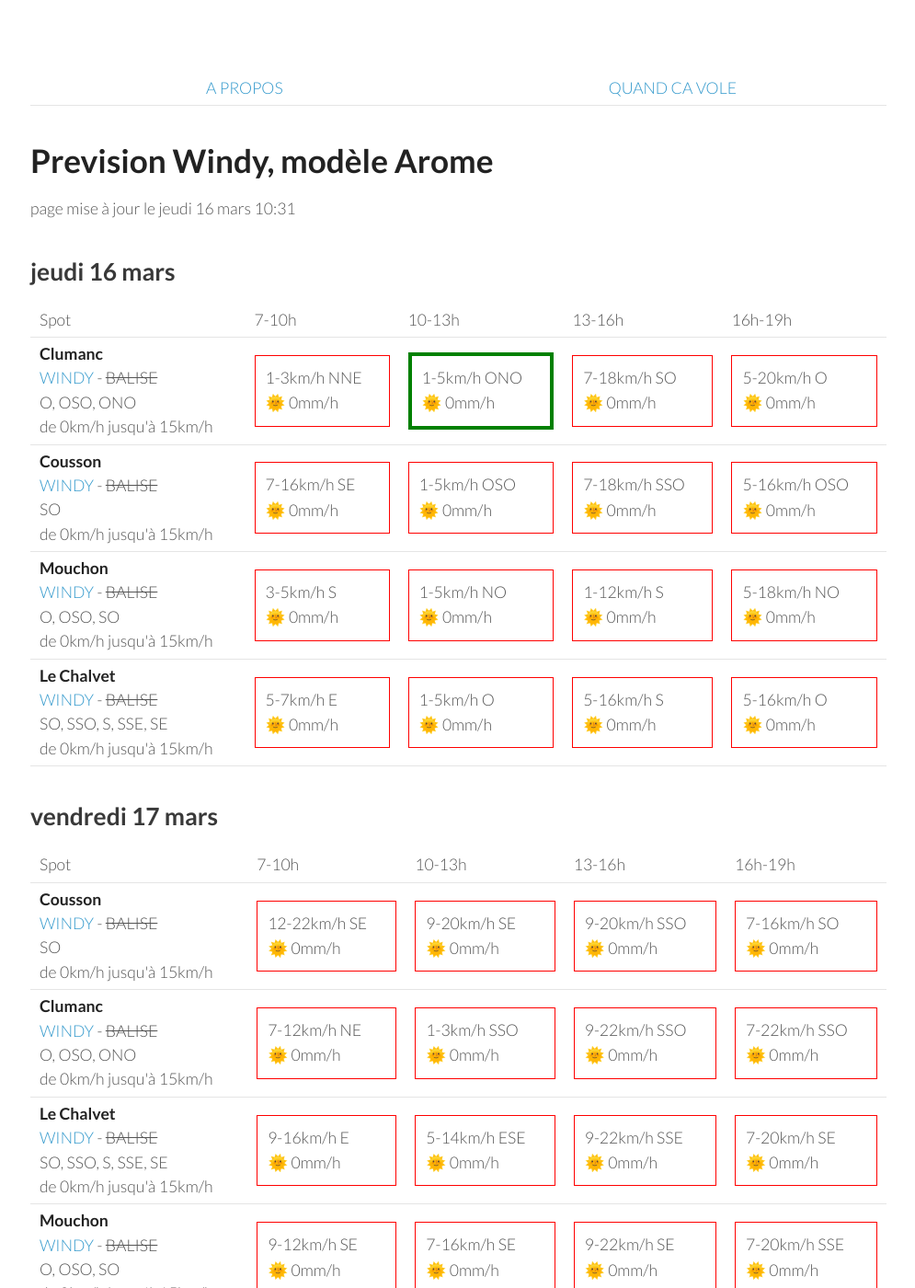
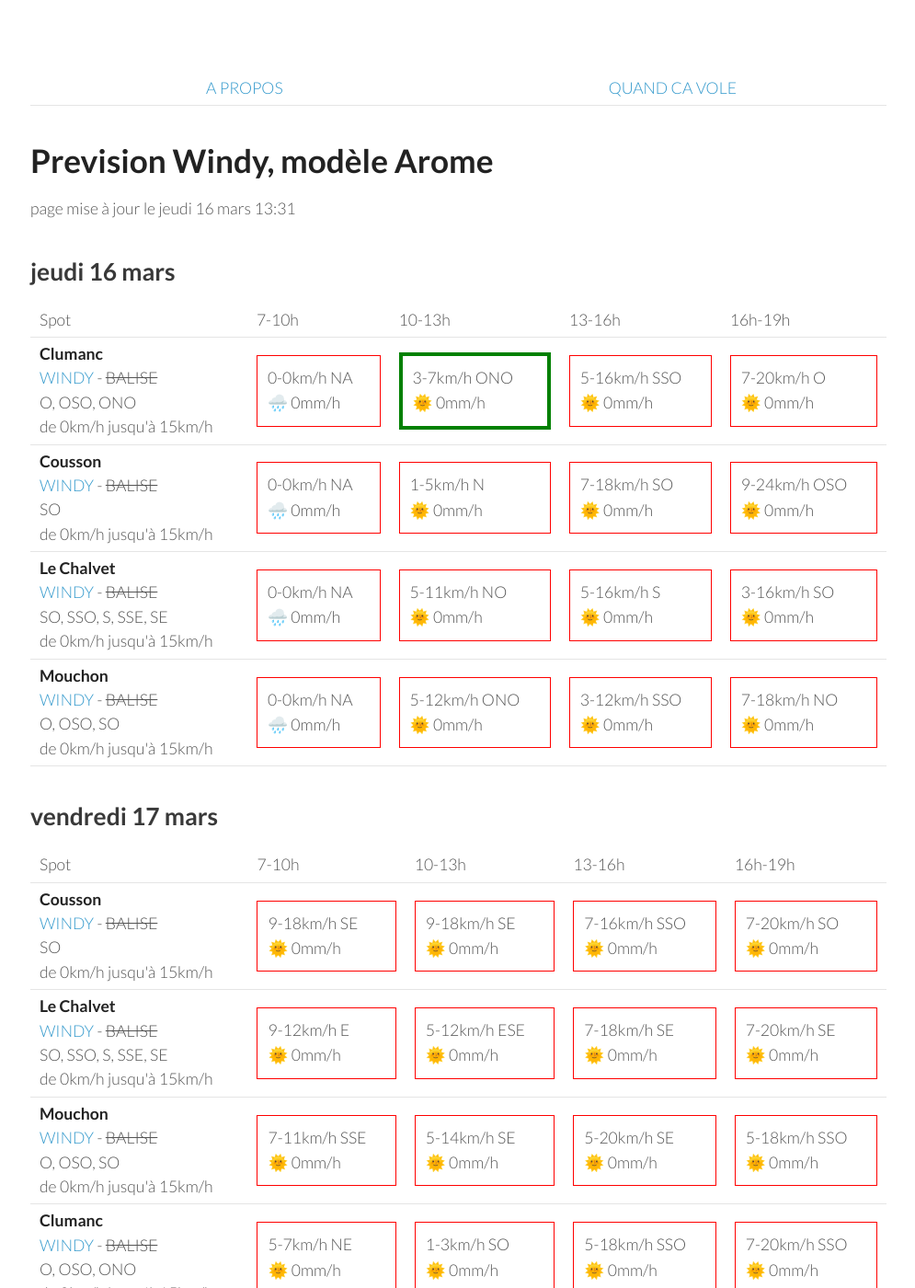
Before and after one commit to parapente-dans-le-nord/parapente-dans-le-nord.github.io, a Jekyll site: the page built from serre_poncon.markdown, in a window 1280 px wide and 1400 px high. Shown: the whole window at 92% size, without its empty margins (25-1020 px from the left). Built offline with Jekyll 4.4.1, drawn with Linux system fonts in a browser that asks for light colours.

Commit message:
update index.markdown

```diff
--- a/serre_poncon.markdown
+++ b/serre_poncon.markdown
@@ -7,7 +7,7 @@ title:  "Tous les spots"
 {: .links}
 
 # Prevision Windy, modèle Arome
-page mise à jour le jeudi 16 mars 10:31
+page mise à jour le jeudi 16 mars 13:31
 
 ## jeudi 16 mars
 
@@ -24,41 +24,37 @@ page mise à jour le jeudi 16 mars 10:31
 <tr>
         <td><strong>Clumanc</strong><br><a href="https://windy.com/44.027/6.402?43.914,6.403,10,m:eSxaglP">WINDY</a> - <span class="no-balise"> BALISE </span><br> <span class="vent-favorable">O, OSO, ONO</span><br><span class="force-vent">de 0km/h jusqu'à 15km/h</span> </td>
 
-            <td><div class="not-flyable"><p>1-3km/h NNE</p><p>🌞 0mm/h</p></div></td>
-            <td><div class="flyable"><p>1-5km/h ONO</p><p>🌞 0mm/h</p></div></td>
-            <td><div class="not-flyable"><p>7-18km/h SO</p><p>🌞 0mm/h</p></div></td>
-            <td><div class="not-flyable"><p>5-20km/h O</p><p>🌞 0mm/h</p></div></td>
-
+            <td><div class="not-flyable"><p>0-0km/h NA</p><p>🌧️ 0mm/h</p></div></td>
+            <td><div class="flyable"><p>3-7km/h ONO</p><p>🌞 0mm/h</p></div></td>
+            <td><div class="not-flyable"><p>5-16km/h SSO</p><p>🌞 0mm/h</p></div></td>
+            <td><div class="not-flyable"><p>7-20km/h O</p><p>🌞 0mm/h</p></div></td>
 
     </tr>
 <tr>
         <td><strong>Cousson</strong><br><a href="https://windy.com/44.054/6.240?43.940,6.241,10,m:eSAaglz">WINDY</a> - <span class="no-balise"> BALISE </span><br> <span class="vent-favorable">SO</span><br><span class="force-vent">de 0km/h jusqu'à 15km/h</span> </td>
 
-            <td><div class="not-flyable"><p>7-16km/h SE</p><p>🌞 0mm/h</p></div></td>
-            <td><div class="not-flyable"><p>1-5km/h OSO</p><p>🌞 0mm/h</p></div></td>
-            <td><div class="not-flyable"><p>7-18km/h SSO</p><p>🌞 0mm/h</p></div></td>
-            <td><div class="not-flyable"><p>5-16km/h OSO</p><p>🌞 0mm/h</p></div></td>
+            <td><div class="not-flyable"><p>0-0km/h NA</p><p>🌧️ 0mm/h</p></div></td>
+            <td><div class="not-flyable"><p>1-5km/h N</p><p>🌞 0mm/h</p></div></td>
+            <td><div class="not-flyable"><p>7-18km/h SO</p><p>🌞 0mm/h</p></div></td>
+            <td><div class="not-flyable"><p>9-24km/h OSO</p><p>🌞 0mm/h</p></div></td>
 
+    </tr>
+<tr>
+        <td><strong>Le Chalvet</strong><br><a href="https://windy.com/43.979/6.480?43.866,6.480,10,m:eSsaglX">WINDY</a> - <span class="no-balise"> BALISE </span><br> <span class="vent-favorable">SO, SSO, S, SSE, SE</span><br><span class="force-vent">de 0km/h jusqu'à 15km/h</span> </td>
+
+            <td><div class="not-flyable"><p>0-0km/h NA</p><p>🌧️ 0mm/h</p></div></td>
+            <td><div class="not-flyable"><p>5-11km/h NO</p><p>🌞 0mm/h</p></div></td>
+            <td><div class="not-flyable"><p>5-16km/h S</p><p>🌞 0mm/h</p></div></td>
+            <td><div class="not-flyable"><p>3-16km/h SO</p><p>🌞 0mm/h</p></div></td>
 
     </tr>
 <tr>
         <td><strong>Mouchon</strong><br><a href="https://windy.com/43.992/6.424?43.878,6.425,10,m:eSuaglR">WINDY</a> - <span class="no-balise"> BALISE </span><br> <span class="vent-favorable">O, OSO, SO</span><br><span class="force-vent">de 0km/h jusqu'à 15km/h</span> </td>
 
-            <td><div class="not-flyable"><p>3-5km/h S</p><p>🌞 0mm/h</p></div></td>
-            <td><div class="not-flyable"><p>1-5km/h NO</p><p>🌞 0mm/h</p></div></td>
-            <td><div class="not-flyable"><p>1-12km/h S</p><p>🌞 0mm/h</p></div></td>
-            <td><div class="not-flyable"><p>5-18km/h NO</p><p>🌞 0mm/h</p></div></td>
-
-
-    </tr>
-<tr>
-        <td><strong>Le Chalvet</strong><br><a href="https://windy.com/43.979/6.480?43.866,6.480,10,m:eSsaglX">WINDY</a> - <span class="no-balise"> BALISE </span><br> <span class="vent-favorable">SO, SSO, S, SSE, SE</span><br><span class="force-vent">de 0km/h jusqu'à 15km/h</span> </td>
-
-            <td><div class="not-flyable"><p>5-7km/h E</p><p>🌞 0mm/h</p></div></td>
-            <td><div class="not-flyable"><p>1-5km/h O</p><p>🌞 0mm/h</p></div></td>
-            <td><div class="not-flyable"><p>5-16km/h S</p><p>🌞 0mm/h</p></div></td>
-            <td><div class="not-flyable"><p>5-16km/h O</p><p>🌞 0mm/h</p></div></td>
-
+            <td><div class="not-flyable"><p>0-0km/h NA</p><p>🌧️ 0mm/h</p></div></td>
+            <td><div class="not-flyable"><p>5-12km/h ONO</p><p>🌞 0mm/h</p></div></td>
+            <td><div class="not-flyable"><p>3-12km/h SSO</p><p>🌞 0mm/h</p></div></td>
+            <td><div class="not-flyable"><p>7-18km/h NO</p><p>🌞 0mm/h</p></div></td>
 
     </tr>
 
@@ -80,29 +76,19 @@ page mise à jour le jeudi 16 mars 10:31
 <tr>
         <td><strong>Cousson</strong><br><a href="https://windy.com/44.054/6.240?43.940,6.241,10,m:eSAaglz">WINDY</a> - <span class="no-balise"> BALISE </span><br> <span class="vent-favorable">SO</span><br><span class="force-vent">de 0km/h jusqu'à 15km/h</span> </td>
 
-            <td><div class="not-flyable"><p>12-22km/h SE</p><p>🌞 0mm/h</p></div></td>
-            <td><div class="not-flyable"><p>9-20km/h SE</p><p>🌞 0mm/h</p></div></td>
-            <td><div class="not-flyable"><p>9-20km/h SSO</p><p>🌞 0mm/h</p></div></td>
-            <td><div class="not-flyable"><p>7-16km/h SO</p><p>🌞 0mm/h</p></div></td>
-
-
-    </tr>
-<tr>
-        <td><strong>Clumanc</strong><br><a href="https://windy.com/44.027/6.402?43.914,6.403,10,m:eSxaglP">WINDY</a> - <span class="no-balise"> BALISE </span><br> <span class="vent-favorable">O, OSO, ONO</span><br><span class="force-vent">de 0km/h jusqu'à 15km/h</span> </td>
-
-            <td><div class="not-flyable"><p>7-12km/h NE</p><p>🌞 0mm/h</p></div></td>
-            <td><div class="not-flyable"><p>1-3km/h SSO</p><p>🌞 0mm/h</p></div></td>
-            <td><div class="not-flyable"><p>9-22km/h SSO</p><p>🌞 0mm/h</p></div></td>
-            <td><div class="not-flyable"><p>7-22km/h SSO</p><p>🌞 0mm/h</p></div></td>
+            <td><div class="not-flyable"><p>9-18km/h SE</p><p>🌞 0mm/h</p></div></td>
+            <td><div class="not-flyable"><p>9-18km/h SE</p><p>🌞 0mm/h</p></div></td>
+            <td><div class="not-flyable"><p>7-16km/h SSO</p><p>🌞 0mm/h</p></div></td>
+            <td><div class="not-flyable"><p>7-20km/h SO</p><p>🌞 0mm/h</p></div></td>
 
 
     </tr>
 <tr>
         <td><strong>Le Chalvet</strong><br><a href="https://windy.com/43.979/6.480?43.866,6.480,10,m:eSsaglX">WINDY</a> - <span class="no-balise"> BALISE </span><br> <span class="vent-favorable">SO, SSO, S, SSE, SE</span><br><span class="force-vent">de 0km/h jusqu'à 15km/h</span> </td>
 
-            <td><div class="not-flyable"><p>9-16km/h E</p><p>🌞 0mm/h</p></div></td>
-            <td><div class="not-flyable"><p>5-14km/h ESE</p><p>🌞 0mm/h</p></div></td>
-            <td><div class="not-flyable"><p>9-22km/h SSE</p><p>🌞 0mm/h</p></div></td>
+            <td><div class="not-flyable"><p>9-12km/h E</p><p>🌞 0mm/h</p></div></td>
+            <td><div class="not-flyable"><p>5-12km/h ESE</p><p>🌞 0mm/h</p></div></td>
+            <td><div class="not-flyable"><p>7-18km/h SE</p><p>🌞 0mm/h</p></div></td>
             <td><div class="not-flyable"><p>7-20km/h SE</p><p>🌞 0mm/h</p></div></td>
 
 
@@ -110,10 +96,20 @@ page mise à jour le jeudi 16 mars 10:31
 <tr>
         <td><strong>Mouchon</strong><br><a href="https://windy.com/43.992/6.424?43.878,6.425,10,m:eSuaglR">WINDY</a> - <span class="no-balise"> BALISE </span><br> <span class="vent-favorable">O, OSO, SO</span><br><span class="force-vent">de 0km/h jusqu'à 15km/h</span> </td>
 
-            <td><div class="not-flyable"><p>9-12km/h SE</p><p>🌞 0mm/h</p></div></td>
-            <td><div class="not-flyable"><p>7-16km/h SE</p><p>🌞 0mm/h</p></div></td>
-            <td><div class="not-flyable"><p>9-22km/h SE</p><p>🌞 0mm/h</p></div></td>
-            <td><div class="not-flyable"><p>7-20km/h SSE</p><p>🌞 0mm/h</p></div></td>
+            <td><div class="not-flyable"><p>7-11km/h SSE</p><p>🌞 0mm/h</p></div></td>
+            <td><div class="not-flyable"><p>5-14km/h SE</p><p>🌞 0mm/h</p></div></td>
+            <td><div class="not-flyable"><p>5-20km/h SE</p><p>🌞 0mm/h</p></div></td>
+            <td><div class="not-flyable"><p>5-18km/h SSO</p><p>🌞 0mm/h</p></div></td>
+
+
+    </tr>
+<tr>
+        <td><strong>Clumanc</strong><br><a href="https://windy.com/44.027/6.402?43.914,6.403,10,m:eSxaglP">WINDY</a> - <span class="no-balise"> BALISE </span><br> <span class="vent-favorable">O, OSO, ONO</span><br><span class="force-vent">de 0km/h jusqu'à 15km/h</span> </td>
+
+            <td><div class="not-flyable"><p>5-7km/h NE</p><p>🌞 0mm/h</p></div></td>
+            <td><div class="not-flyable"><p>1-3km/h SO</p><p>🌞 0mm/h</p></div></td>
+            <td><div class="not-flyable"><p>5-18km/h SSO</p><p>🌞 0mm/h</p></div></td>
+            <td><div class="not-flyable"><p>7-20km/h SSO</p><p>🌞 0mm/h</p></div></td>
 
 
     </tr>
```
